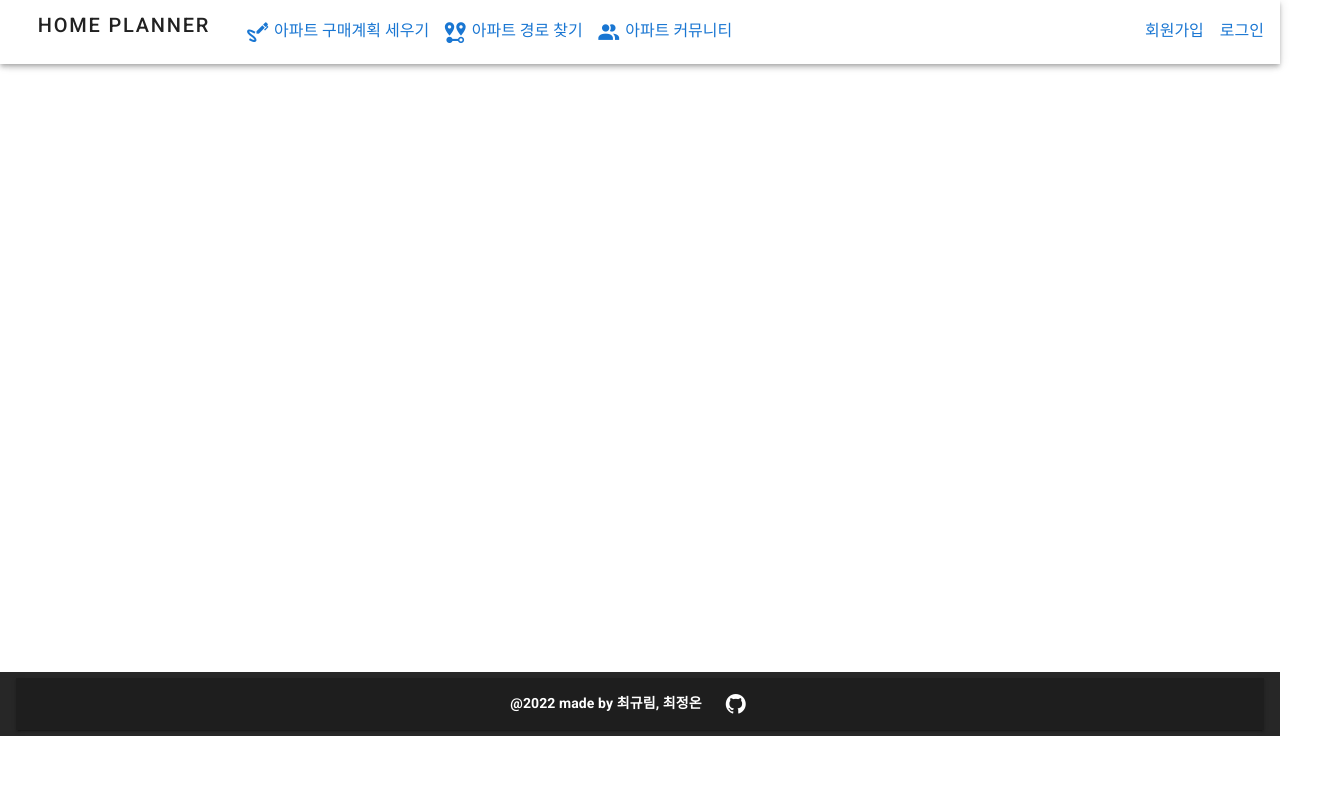
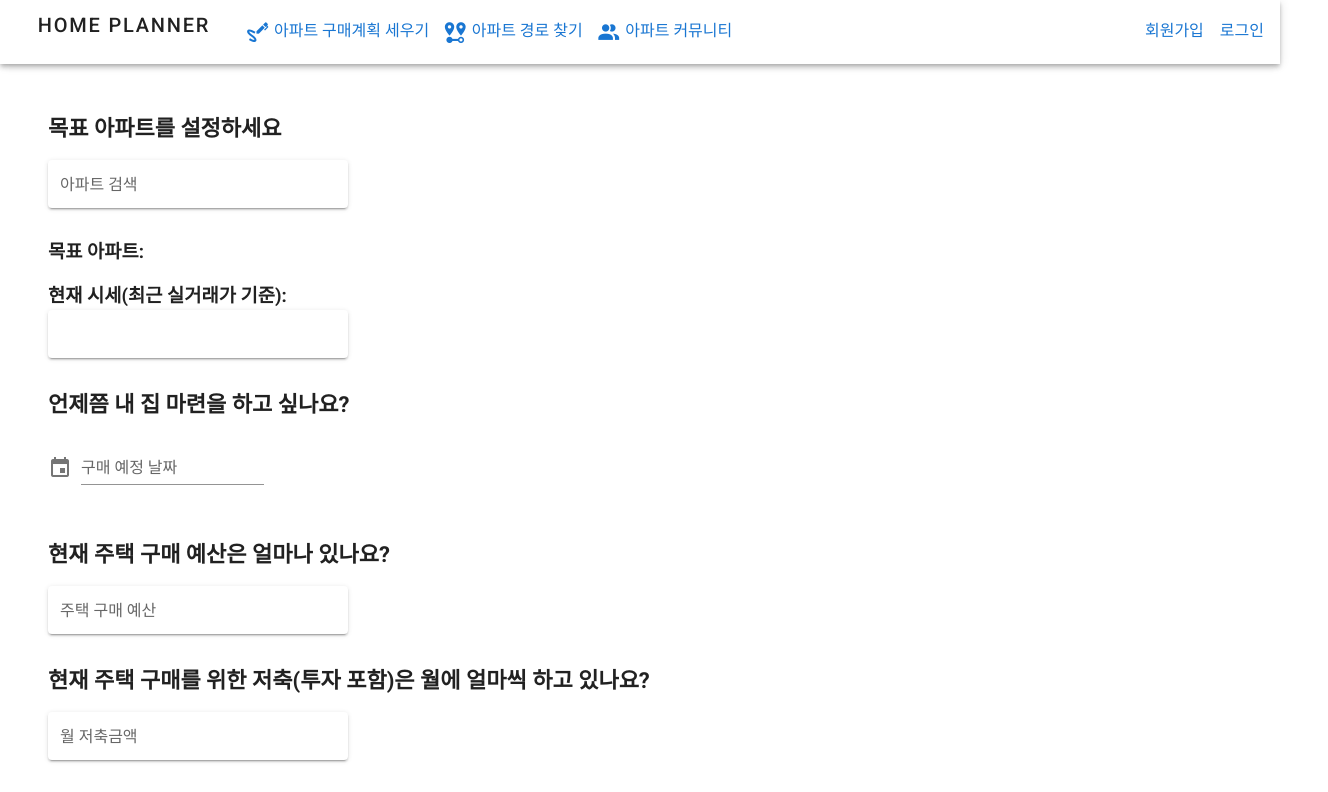
Before and after one commit to ssafyHomePlanner/front-end, a Vue app in the folder homepjt/: page /planner in a window 1280 px wide. Shown: the top 792 px of the page, 1328 px wide, since content can reach past the window. Built offline with nearby package versions, Linux system fonts and the light colour scheme.

Commit message:
[UPDATE] 아파트 구매 계획 화면 업데이트

```diff
--- a/homepjt/src/views/planner/PlannerView.vue
+++ b/homepjt/src/views/planner/PlannerView.vue
@@ -1,11 +1,112 @@
 <template>
-    <div>
-      <router-view />
-    </div>
-  </template>
+  <v-container fill-height fluid class="ma-12">
+    <v-row class="planner-item-middle-text" justify="start">
+      목표 아파트를 설정하세요
+    </v-row>
+    <v-row>
+      <v-text-field solo style="max-width: 300px" label="아파트 검색" hint="아파트명을 검색해보세요."></v-text-field>
+    </v-row>
+    <v-row class="mb-1">
+      <h3>
+        목표 아파트:
+      </h3>
+    </v-row>
+    <v-row>
+      <h3>
+        현재 시세(최근 실거래가 기준):
+      </h3>
+    </v-row>
+    <v-row>
+      <v-text-field solo style="max-width: 300px"></v-text-field>
+    </v-row>
+    <v-row class="planner-item-middle-text" justify="start">
+      언제쯤 내 집 마련을 하고 싶나요?
+    </v-row>
+    <v-row class="mb-5">
+      <div>
+        <v-menu
+          ref="menu"
+          v-model="menu"
+          :close-on-content-click="false"
+          transition="scale-transition"
+          offset-y
+          min-width="auto"
+        >
+          <template v-slot:activator="{ on, attrs }">
+            <v-text-field
+              v-model="date"
+              label="구매 예정 날짜"
+              prepend-icon="mdi-calendar"
+              readonly
+              v-bind="attrs"
+              v-on="on"
+            ></v-text-field>
+          </template>
+          <v-date-picker
+            v-model="date"
+            :active-picker.sync="activePicker"
+            :max="
+              new Date(Date.now() - new Date().getTimezoneOffset() * 60000)
+                .toISOString()
+                .substr(0, 10)
+            "
+            min="1950-01-01"
+            @change="save"
+          ></v-date-picker>
+        </v-menu>
+      </div>
+    </v-row>
+    <v-row class="planner-item-middle-text" justify="start">
+      현재 주택 구매 예산은 얼마나 있나요?
+    </v-row>
+    <v-row>
+      <v-text-field solo style="max-width: 300px" label="주택 구매 예산" hint="없으면 0을 적어주세요 (단위, 만원)"></v-text-field>
+    </v-row>
+    <v-row class="planner-item-middle-text" justify="start">
+      현재 주택 구매를 위한 저축(투자 포함)은 월에 얼마씩 하고 있나요?
+    </v-row>
+    <v-row>
+      <v-text-field solo style="max-width: 300px" label="월 저축금액" hint="없으면 0을 적어주세요 (단위, 만원)"></v-text-field>
+    </v-row>
+    <v-row class="planner-item-middle-text" justify="start">
+      대출이 가능하신가요?
+    </v-row>
+    <v-row>
+      <v-text-field solo style="max-width: 300px" label="대출 가능금액" hint="없으면 0을 적어주세요 (단위, 만원)"></v-text-field>
+    </v-row>
+    <v-row style="max-width: 500px">
+      <v-btn  color="primary" block>검색</v-btn>
+    </v-row>
+  </v-container>
+</template>
 
-  <script>
-  export default {};
-  </script>
+<script>
+export default {
+  data: () => ({
+    activePicker: null,
+    date: null,
+    menu: false,
+  }),
+  watch: {
+    menu(val) {
+      val && setTimeout(() => (this.activePicker = "YEAR"));
+    },
+  },
+  methods: {
+    save(date) {
+      this.$refs.menu.save(date);
+    },
+  },
+};
+</script>
 
-  <style></style>
+<style>
+.planner-item-middle-text {
+  font-weight: bold;
+  text-align: center;
+  font-size: 22px;
+  margin-bottom: 3px;
+}
+
+
+</style>
```
